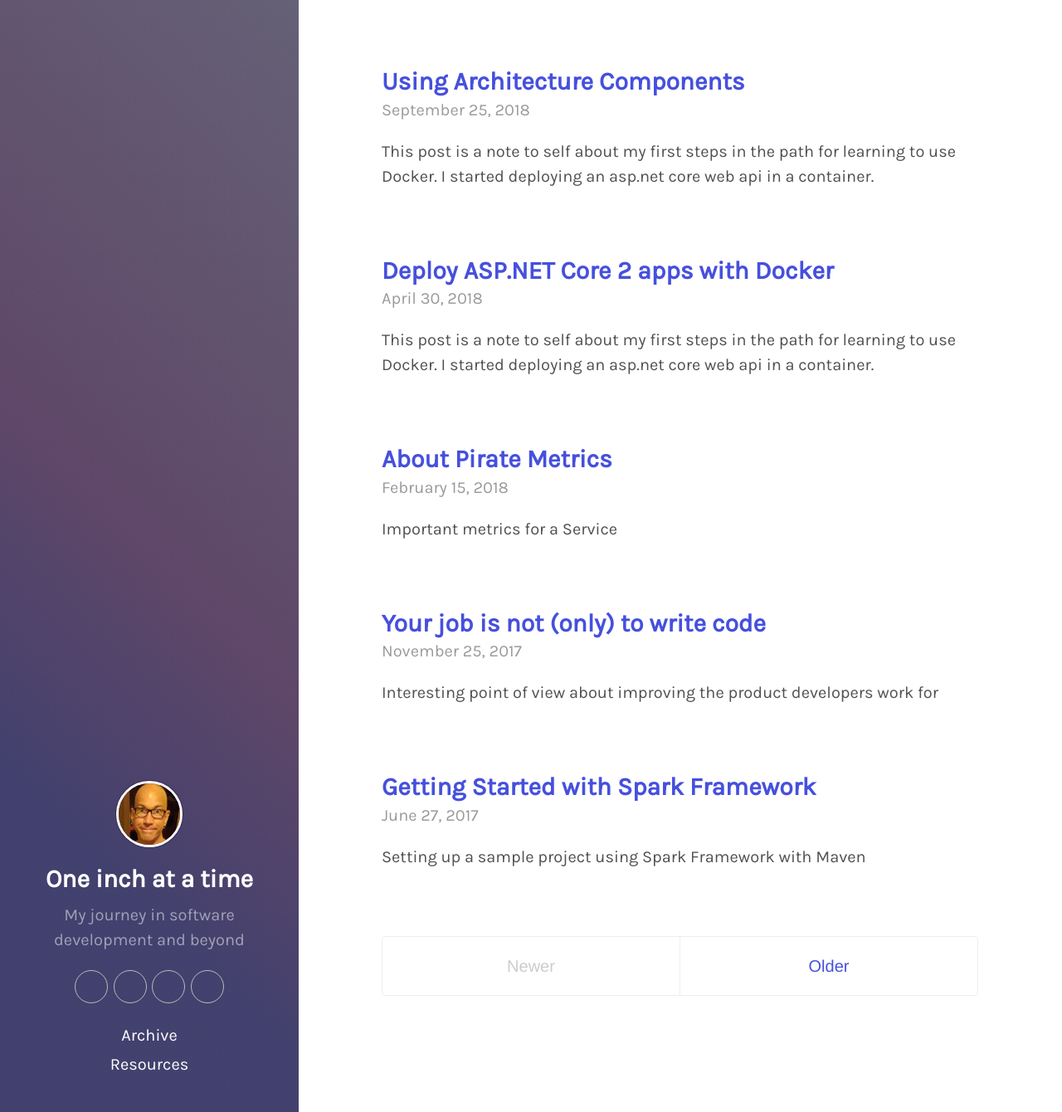
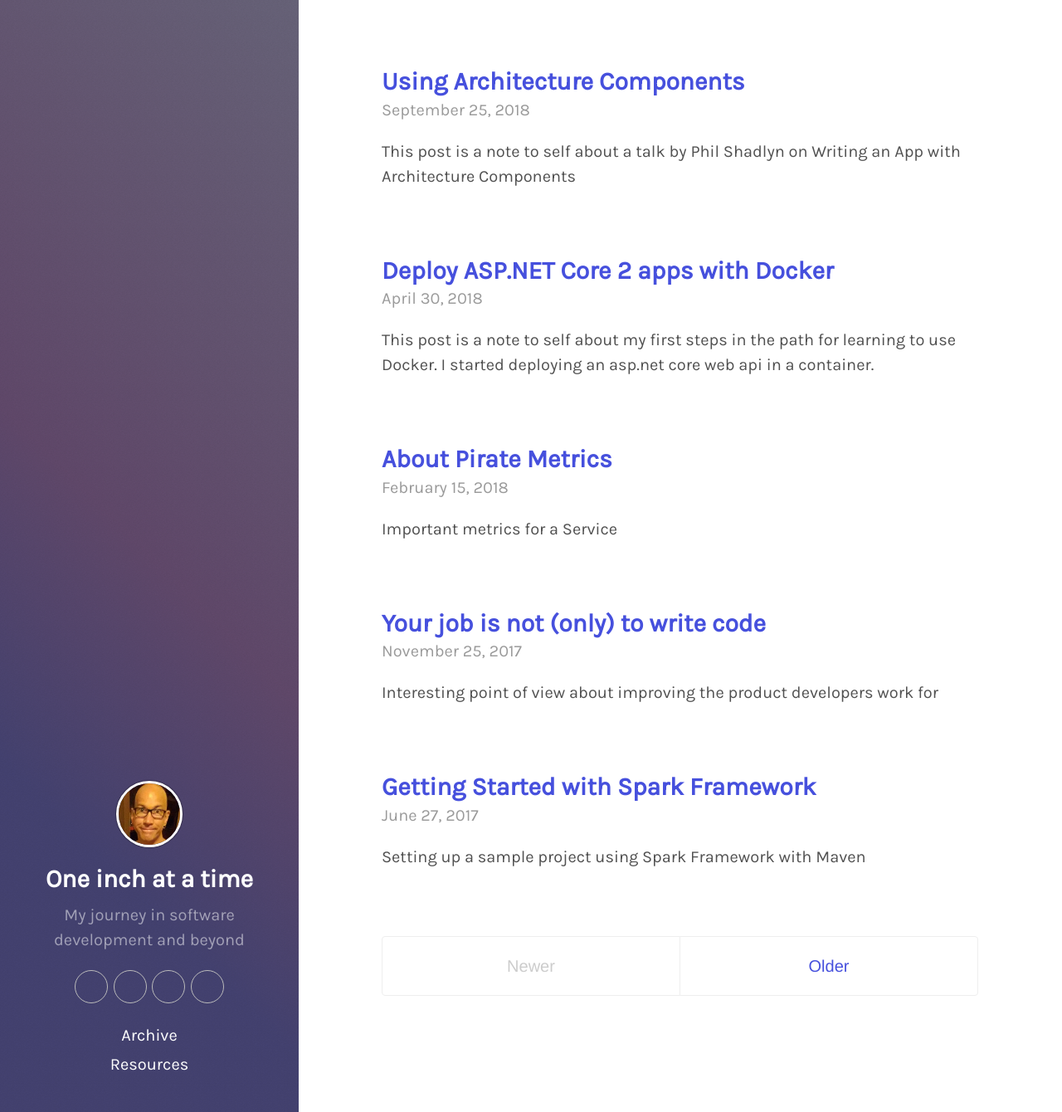
Before and after one commit to kingsor/kingsor.github.io, a Jekyll site: the page built from index.html, in a window 1280 px wide and 1340 px high. Shown: the whole window at 83% size. Built offline with Jekyll 4.4.1, drawn with Linux system fonts in a browser that asks for light colours; some web fonts are replaced; the list of posts is cut into pages by our own code.

Commit message:
fix youtube embedded video

```diff
--- a/_posts/2018-09-25-using-architecture-components.md
+++ b/_posts/2018-09-25-using-architecture-components.md
@@ -1,7 +1,7 @@
 ---
 layout: post
 title: "Using Architecture Components"
-description: "This post is a note to self about my first steps in the path for learning to use Docker. I started deploying an asp.net core web api in a container."
+description: "This post is a note to self about a talk by Phil Shadlyn on Writing an App with Architecture Components"
 tags:
 - developer
 - android
@@ -20,4 +20,4 @@
 
 > I developed an app from scratch using all of the new Architecture Components – ViewModels and an MVVM architecture, Room to persist all the local data, and LiveData objects to easily and safely update the UI with automatic lifecycle handling.  Join us as we discuss in detail what it’s like to use these new Architecture Components in a real world situation – we’ll talk about the problems they solved, the problems they created, and whether or not they’re the right choice for your next project.
 
-{%youtube ARk2rPKR_zg %}
+<iframe width="560" height="315" src="https://www.youtube.com/embed/ARk2rPKR_zg" frameborder="0" allow="accelerometer; autoplay; encrypted-media; gyroscope; picture-in-picture" allowfullscreen></iframe>
```
